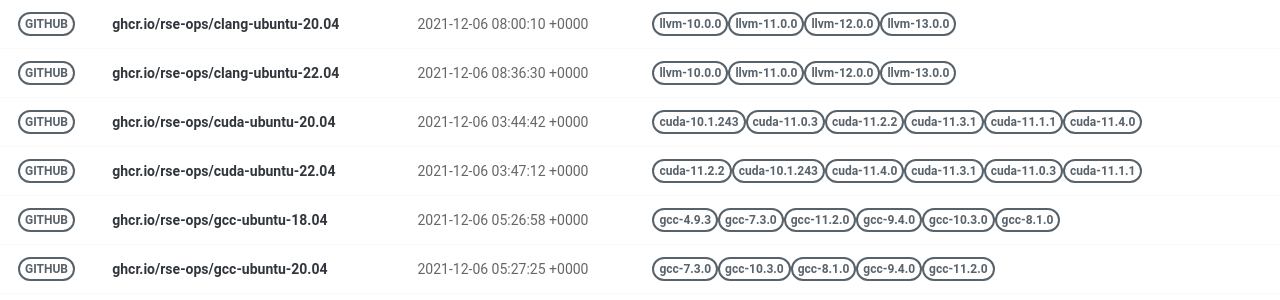
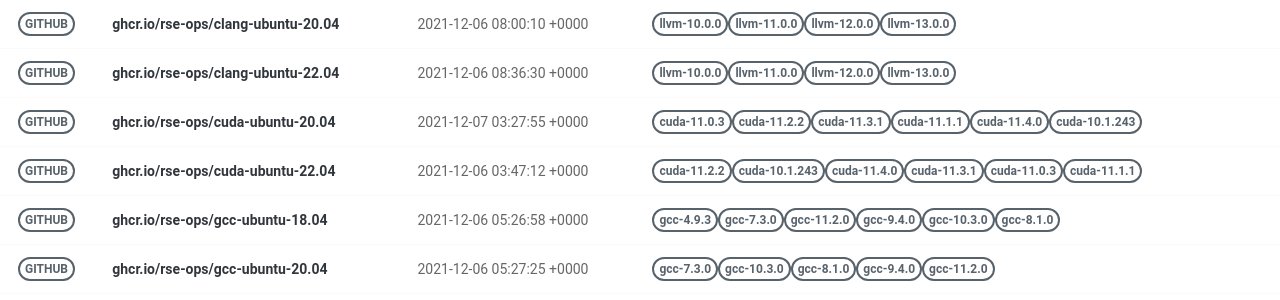
Before and after one commit to rse-ops/docker-images, a Jekyll site: the page built from pages/index.md, in a window 1280 px wide. Shown: the part 179-479 px from the top of the page. Built offline with Jekyll 4.4.1, drawn with Linux system fonts in a browser that asks for light colours; nearby versions of some CDN libraries.

Commit message:
Automated push to update library 2021-12-07

```diff
--- a/_library/ghcr.io-rse-ops-cuda-ubuntu-20.04.md
+++ b/_library/ghcr.io-rse-ops-cuda-ubuntu-20.04.md
@@ -1,14 +1,11 @@
 ---
 layout: container
 name: ghcr.io/rse-ops/cuda-ubuntu-20.04
-updated_at: 2021-12-06 03:44:42.152882
+updated_at: 2021-12-07 03:27:55.197801
 
 
 container_url: https://github.com/orgs/rse-ops/packages/container/package/cuda-ubuntu-20.04
 versions:
- - tag: cuda-10.1.243
-   dockerfile: https://github.com/rse-ops/docker-images/blob/main/ubuntu/cuda/Dockerfile
-   manifest: https://crane.ggcr.dev/manifest/ghcr.io/rse-ops/cuda-ubuntu-20.04:cuda-10.1.243
  - tag: cuda-11.0.3
    dockerfile: https://github.com/rse-ops/docker-images/blob/main/ubuntu/cuda/Dockerfile
    manifest: https://crane.ggcr.dev/manifest/ghcr.io/rse-ops/cuda-ubuntu-20.04:cuda-11.0.3
```
Also changed, not shown: other parts of _library/ghcr.io-rse-ops-cuda-ubuntu-20.04.md (+3 -0 lines).
